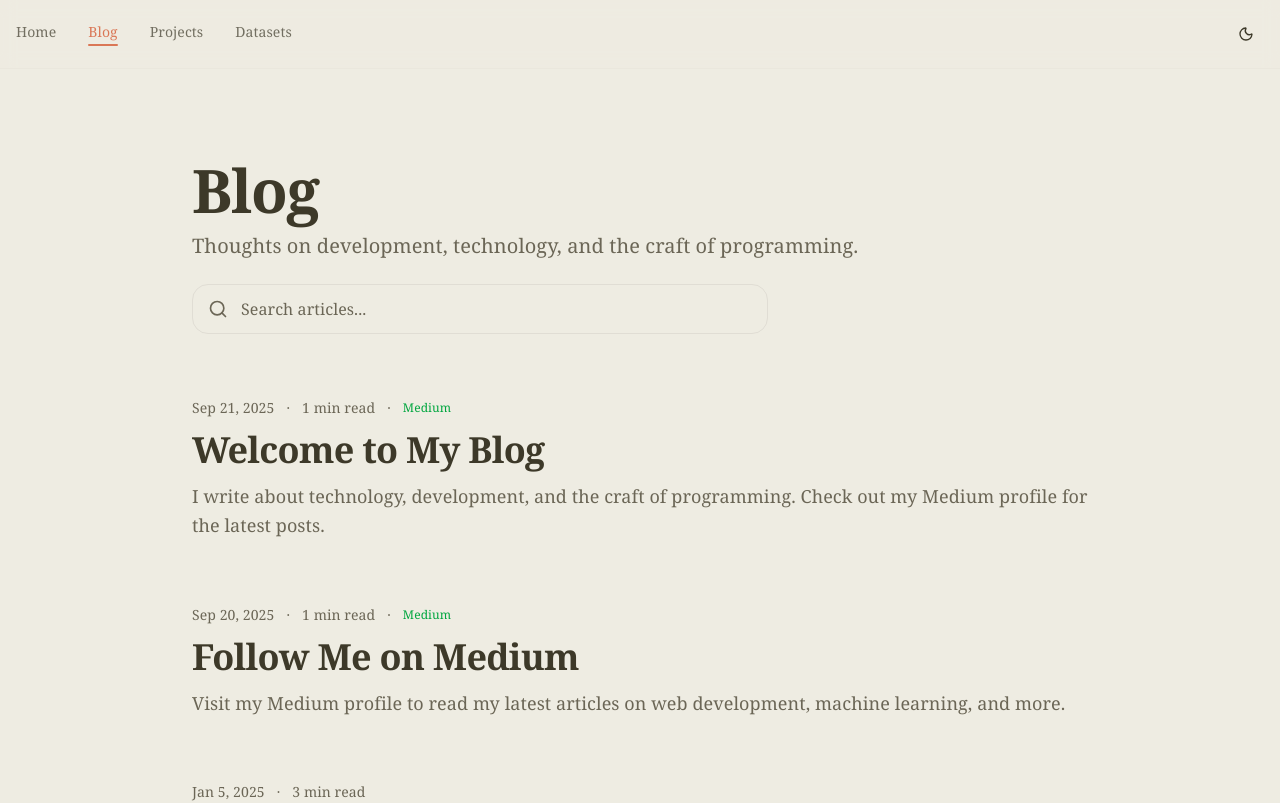
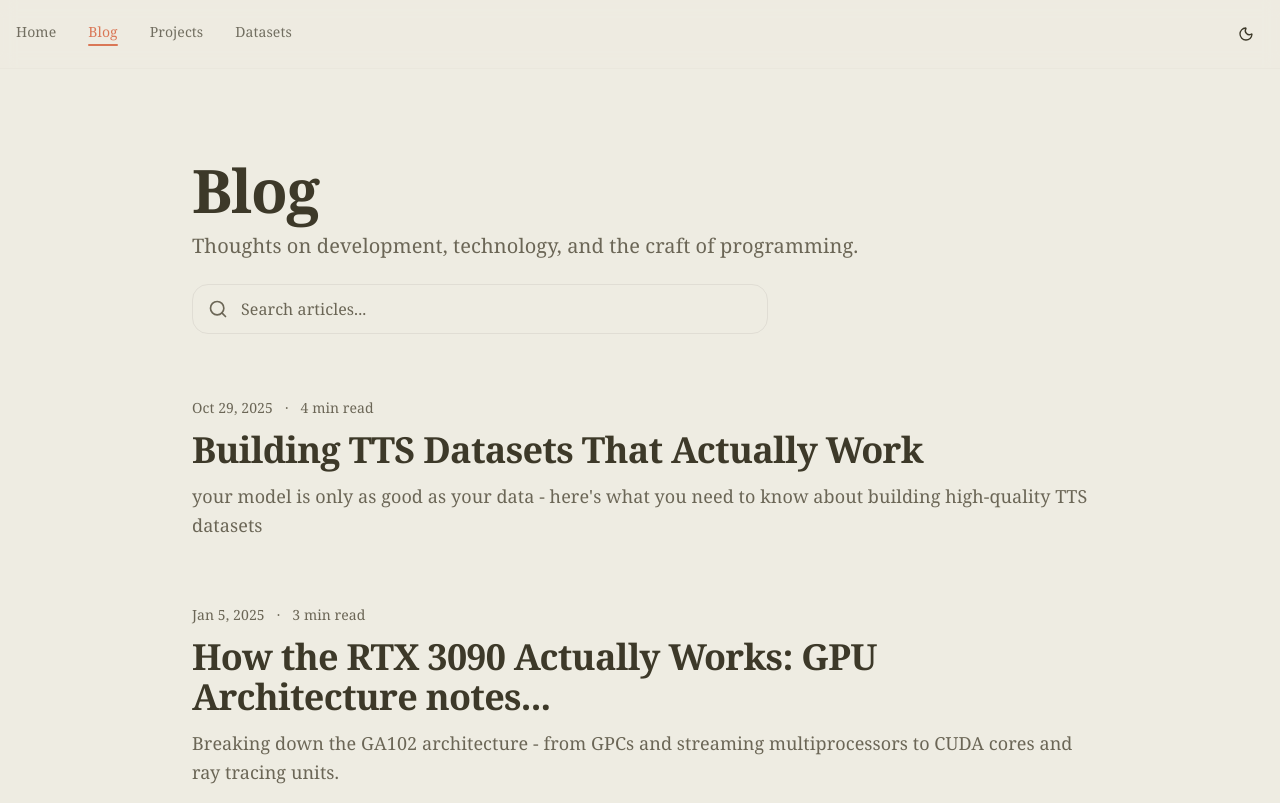
Before and after one commit to anurag12-webster/anurag12-webster.github.io, a Next.js app: page /blog in a window 1280 px wide. Shown: the top 803 px of the page. Built offline with nearby package versions, Linux system fonts and the light colour scheme; no server answers.

Commit message:
add new blog

```diff
--- /dev/null
+++ b/content/blog/tts-datasets.mdx
@@ -0,0 +1,63 @@
+---
+title: "Building TTS Datasets That Actually Work"
+description: "your model is only as good as your data - here's what you need to know about building high-quality TTS datasets"
+author: "Anurag Kanade"
+date: "2025-10-29"
+categories: ["Datasets", "TTS", "Data"]
+---
+
+Let's get one thing straight: your TTS model will be as good as the data you train it upon. You can use the best pre-trained SOTA models out there, but without a high-quality dataset, you can't get the model to speak naturally and lifelike.
+
+TTS (Text-to-Speech) models require a dataset with audio files and their respective transcription. The main advantage of TTS architecture is that you don't need to align the text transcriptions to the audio because the model can grasp the alignment process.
+
+While you consider creating a dataset on your own, there are plenty of open-source datasets from which you can refer while building your own TTS dataset.
+
+## Popular Datasets for TTS
+
+if you're just starting out or want to see how others have done it, here are some datasets worth looking at:
+
+### public datasets everyone uses:
+
+- [LJSpeech](https://keithito.com/LJ-Speech-Dataset/) - this one's pretty popular, single speaker, clean audio
+- [LibriTTS](https://www.openslr.org/60/) - multi-speaker dataset derived from LibriVox audiobooks
+- [TWEB](https://www.kaggle.com/datasets/bryanpark/the-world-english-bible-speech-dataset) - The World English Bible speech dataset
+
+### my own datasets you can check out:
+
+i've also built some TTS datasets that you might find useful, especially if you're working with non-English languages or specific use cases:
+
+- [Gujarati Female Speech](https://huggingface.co/datasets/edwixx/Gujrati_Female_SPeech) - 8 hours of clean single-speaker Gujarati audio, perfect if you're building ASR or TTS for regional Indian languages. recorded in controlled conditions with aligned transcripts.
+
+- [Brazilian Portuguese TTS](https://huggingface.co/datasets/edwixx/brazilian-portuguese-TTS) - around 150 hours of multi-speaker Brazilian Portuguese. this one's great because it covers different accents and speaking styles, all normalized and ready to train.
+
+- [Obama Voice Sample Dataset](https://huggingface.co/datasets/ModelsLab/Obama-Sample-Dataset) - 25+ minutes of Barack Obama's voice from public speeches, optimized for RVC (voice conversion) training. clean 24 kHz WAV files, production-ready.
+
+check out more datasets i've built on my [datasets page](/datasets) if you're interested.
+
+## Things to Consider While Building the Dataset
+
+### Noise-free
+Make sure the audio samples you have are noise-free. Background noise in your audio samples may lead your model not to learn well, and ultimately will not be able to learn good alignment. Even if it learns the alignment, final output will be much worse than you anticipated.
+
+### Consistency
+The audio sample you are using within your dataset should have the same formats (mp3, flac, opus, wav) and sampling rate which should be ideally between 16kHz-22kHz—a commonly used configuration for audio samples in a TTS dataset. If you have audios with very high quality and sampling rate, you have to consider normalizing the configs of your audios.
+
+### Naturalness
+Your model will learn what samples you feed into it. Therefore, if you expect to get a natural-sounding voice out of the model with all the speed, pitch, and intonation differences, the dataset should accommodate the same.
+
+### Diverse Phonemes
+Keep in mind that your dataset covers a good set of phonemes, depending on your use case. If phoneme coverage is low, the model will struggle to pronounce certain words. To overcome that issue, add diverse phonemes.
+
+### Correctness
+Before proceeding with training, make sure to filter out bad-quality transcripts, compare transcripts and audio lengths, and remove wrong or broken audio or text files.
+
+### Gaussian Distribution Over Different Audio Samples
+Do verify the distribution of clip lengths and make sure your dataset has a sufficient amount of short and long audio clips. Using too long clips may not fit into your GPU. At maximum, you can have 30-sec clips based on the size of compute power you have.
+
+## Additional Steps
+
+Other than the above, you can do these additional quality checks before training:
+
+- You can check the spectrogram of audio files to measure the noise level of the clips and find good audio processing parameters. If the spectrogram looks cluttered, especially in silent parts of the audio, the dataset might not be good for training your TTS model.
+
+- Also, you can analyze the dataset distribution in terms of clip and transcript lengths. In some outlier cases (the clip is too long but short text, or short clip but too long text), the second case might be there if you've tagged your data with models like Whisper, which is used popularly for speech recognition across multiple languages.
--- a/src/app/blog/blog-client.tsx
+++ b/src/app/blog/blog-client.tsx
@@ -93,8 +93,7 @@ export function BlogClient({ posts }: { posts: BlogPost[] }) {
                     className="group"
                   >
                     <Link
-                      href={post.source === 'medium' ? post.link : `/blog/${post.slug}`}
-                      {...(post.source === 'medium' ? { target: '_blank', rel: 'noopener noreferrer' } : {})}
+                      href={`/blog/${post.slug}`}
                       className="block space-y-4"
                     >
                       <div className="space-y-3">
@@ -104,16 +103,8 @@ export function BlogClient({ posts }: { posts: BlogPost[] }) {
                           </time>
                           <span className="text-muted-foreground">·</span>
                           <span className="text-muted-foreground text-sm">
-                            {post.source === "local" && post.readingTime
-                              ? post.readingTime
-                              : calculateReadTime(post.content)}
+                            {post.readingTime || calculateReadTime(post.content)}
                           </span>
-                          {post.source === "medium" && (
-                            <>
-                              <span className="text-muted-foreground">·</span>
-                              <span className="text-green-600 dark:text-green-400 text-xs font-medium">Medium</span>
-                            </>
-                          )}
                         </div>
 
                         <h2 className="display-heading text-3xl md:text-4xl group-hover:text-primary transition-colors duration-200">
--- a/src/lib/blog.ts
+++ b/src/lib/blog.ts
@@ -1,32 +1,13 @@
-import { getMediumPosts, getMediumPost } from './medium';
 import { getAllMDXPosts, getMDXPost, MDXPost } from './mdx';
 import { DEFAULTS } from './constants';
 
-interface MediumPost {
-  id: string;
-  title: string;
-  description: string;
-  content: string;
-  author: string;
-  pubDate: string;
-  link: string;
-  thumbnail: string;
-  categories: string[];
-  slug: string;
-  source: 'medium' | 'local';
-  hidden?: boolean;
-}
-
-export type BlogPost = MediumPost | MDXPost;
+export type BlogPost = MDXPost;
 
 export async function getAllBlogPosts(): Promise<BlogPost[]> {
   try {
-    const [mediumPosts, mdxPosts] = await Promise.all([
-      getMediumPosts(),
-      getAllMDXPosts()
-    ]);
+    const mdxPosts = await getAllMDXPosts();
 
-    const allPosts = [...mediumPosts, ...mdxPosts]
+    const allPosts = mdxPosts
       .filter(post => !(post as { hidden?: boolean }).hidden)
       .sort((a, b) => {
         return new Date(b.pubDate).getTime() - new Date(a.pubDate).getTime();
@@ -46,11 +27,6 @@ export async function getBlogPost(slug: string): Promise<BlogPost | null> {
       return mdxPost;
     }
 
-    const mediumPost = await getMediumPost(slug);
-    if (mediumPost) {
-      return mediumPost;
-    }
-
     return null;
   } catch (error) {
     console.error('Error fetching blog post:', error);
--- a/src/lib/medium.ts
+++ /dev/null
@@ -1,134 +0,0 @@
-import { URLS, DEFAULTS } from './constants';
-
-interface MediumPost {
-  id: string;
-  title: string;
-  description: string;
-  content: string;
-  author: string;
-  pubDate: string;
-  link: string;
-  thumbnail: string;
-  categories: string[];
-  slug: string;
-  source: 'medium' | 'local';
-}
-
-interface MediumResponse {
-  status: string;
-  feed: {
-    url: string;
-    title: string;
-    link: string;
-    author: string;
-    description: string;
-    image: string;
-  };
-  items: Array<{
-    title: string;
-    pubDate: string;
-    link: string;
-    guid: string;
-    author: string;
-    thumbnail: string;
-    description: string;
-    content: string;
-    enclosure: unknown;
-    categories: string[];
-  }>;
-}
-
-
-export async function getMediumPosts(): Promise<MediumPost[]> {
-  try {
-    const response = await fetch(
-      `${URLS.RSS2JSON_API}?rss_url=${URLS.MEDIUM_RSS_FEED}`,
-      {
-        next: { revalidate: DEFAULTS.CACHE_REVALIDATE },
-      }
-    );
-
-    if (!response.ok) {
-      console.warn(`RSS2JSON failed with status ${response.status}`);
-      return getFallbackPosts();
-    }
-
-    const data: MediumResponse = await response.json();
-
-    if (data.status !== 'ok') {
-      console.warn('RSS2JSON returned non-ok status:', data.status);
-      return getFallbackPosts();
-    }
-
-    const posts = data.items.map((item) => {
-      const cleanDescription = item.description
-        .replace(/<[^>]*>/g, '')
-        .replace(/Continue reading on Medium.*$/, '')
-        .trim();
-
-      return {
-        id: item.guid,
-        title: item.title,
-        description: cleanDescription.substring(0, 200) + (cleanDescription.length > 200 ? '...' : ''),
-        content: cleanDescription,
-        author: item.author,
-        pubDate: item.pubDate,
-        link: item.link,
-        thumbnail: item.thumbnail || DEFAULTS.PLACEHOLDER_IMAGE,
-        categories: item.categories || [],
-        slug: item.guid.split('/').pop() || item.guid,
-        source: 'medium' as const,
-      };
-    });
-
-    return posts;
-  } catch (error) {
-    console.error('Error fetching Medium posts:', error);
-    return getFallbackPosts();
-  }
-}
-
-function getFallbackPosts(): MediumPost[] {
-  return [
-    {
-      id: 'medium-fallback-1',
-      title: 'Welcome to My Blog',
-      description: 'I write about technology, development, and the craft of programming. Check out my Medium profile for the latest posts.',
-      content: 'Welcome to my blog! I write about technology, development, and programming.',
-      author: DEFAULTS.AUTHOR,
-      pubDate: new Date().toISOString(),
-      link: URLS.MEDIUM_PROFILE,
-      thumbnail: DEFAULTS.PLACEHOLDER_IMAGE,
-      categories: ['Technology', 'Programming'],
-      slug: 'welcome-to-my-blog',
-      source: 'medium' as const,
-    },
-    {
-      id: 'medium-fallback-2',
-      title: 'Follow Me on Medium',
-      description: 'Visit my Medium profile to read my latest articles on web development, machine learning, and more.',
-      content: 'Follow me on Medium for the latest articles.',
-      author: DEFAULTS.AUTHOR,
-      pubDate: new Date(Date.now() - 86400000).toISOString(),
-      link: URLS.MEDIUM_PROFILE,
-      thumbnail: DEFAULTS.PLACEHOLDER_IMAGE,
-      categories: ['Development', 'Tech'],
-      slug: 'follow-me-on-medium',
-      source: 'medium' as const,
-    }
-  ];
-}
-
-export async function getMediumPost(slug: string): Promise<MediumPost | null> {
-  try {
-    const posts = await getMediumPosts();
-    return posts.find((post) =>
-      post.slug === slug ||
-      post.link.includes(slug) ||
-      post.title.toLowerCase().replace(/[^a-z0-9]/g, '-').includes(slug)
-    ) || null;
-  } catch (error) {
-    console.error('Error fetching Medium post:', error);
-    return null;
-  }
-}
```
Also changed, not shown: public/audio-datasets.png (added), public/b451115a-4efe-44ef-a3dd-8a3d752bebb7.webp (deleted).
